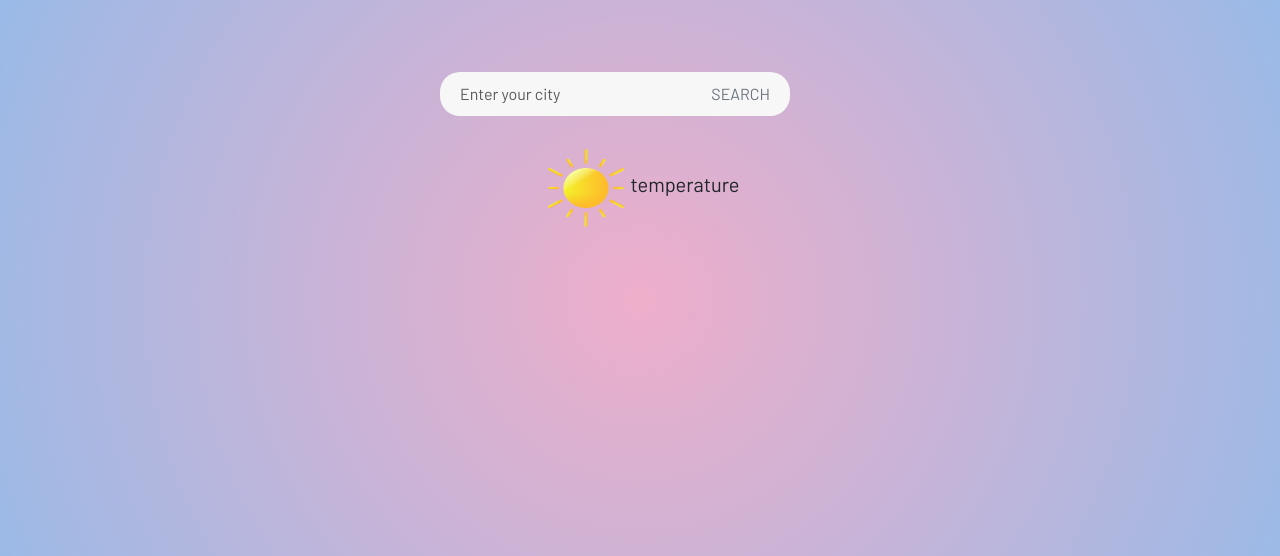
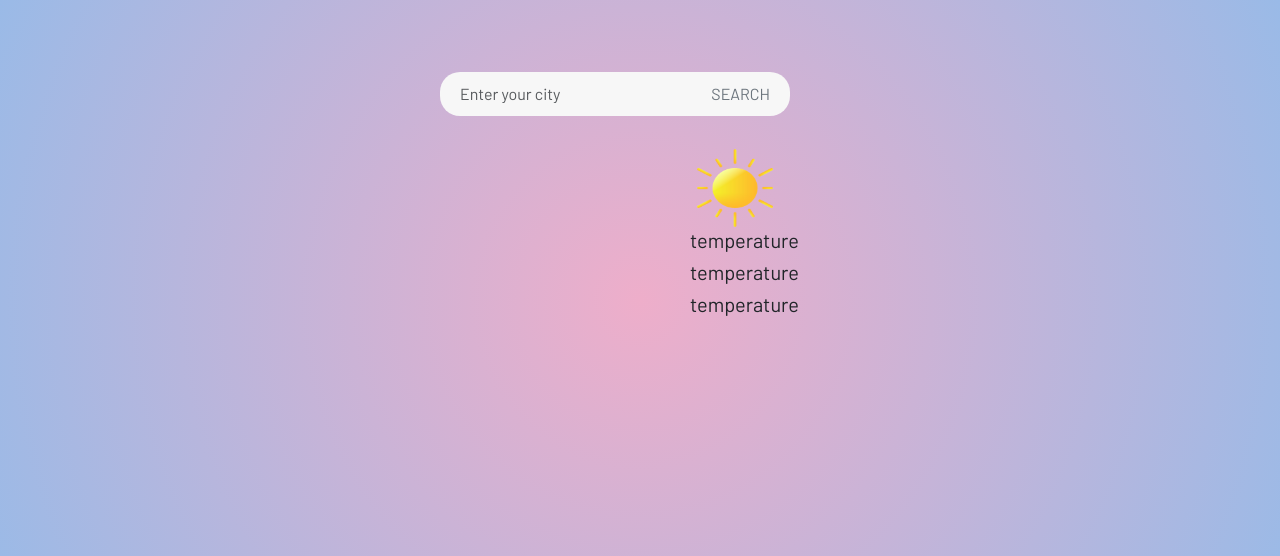
Before and after one commit to Rudalph/Python_project, a Flask app: page / in a window 1280 px wide. Shown: the part 100-656 px from the top of the page. Run offline with Flask 3, Linux system fonts and the light colour scheme.

Commit message:
flex coloum

```diff
--- a/static/homepage.css
+++ b/static/homepage.css
@@ -60,9 +60,9 @@ img {
 }
 
 .imageMain{
-    display: flex;
+    display: flexbox;
+    flex-direction: column;
     justify-content: center;
-    /* align-content: space-between; */
-    /* padding-left: 35px; */
     align-items: center;
+   padding-left: 690px;
 }
--- a/templates/homepage.html
+++ b/templates/homepage.html
@@ -46,9 +46,11 @@
     <div class="imageMain">
       <img src="{{ weather_icon }}" alt="weather image" width="90" height="80">
 
-      <div class="txtbesideimage"></div>
+      <!-- <div class="txtbesideimage"></div> -->
       <h5>temperature</h5>
-      </div>
+      <h5>temperature</h5>
+      <h5>temperature</h5>
+      <!-- </div> -->
 
   </div>
 
```
